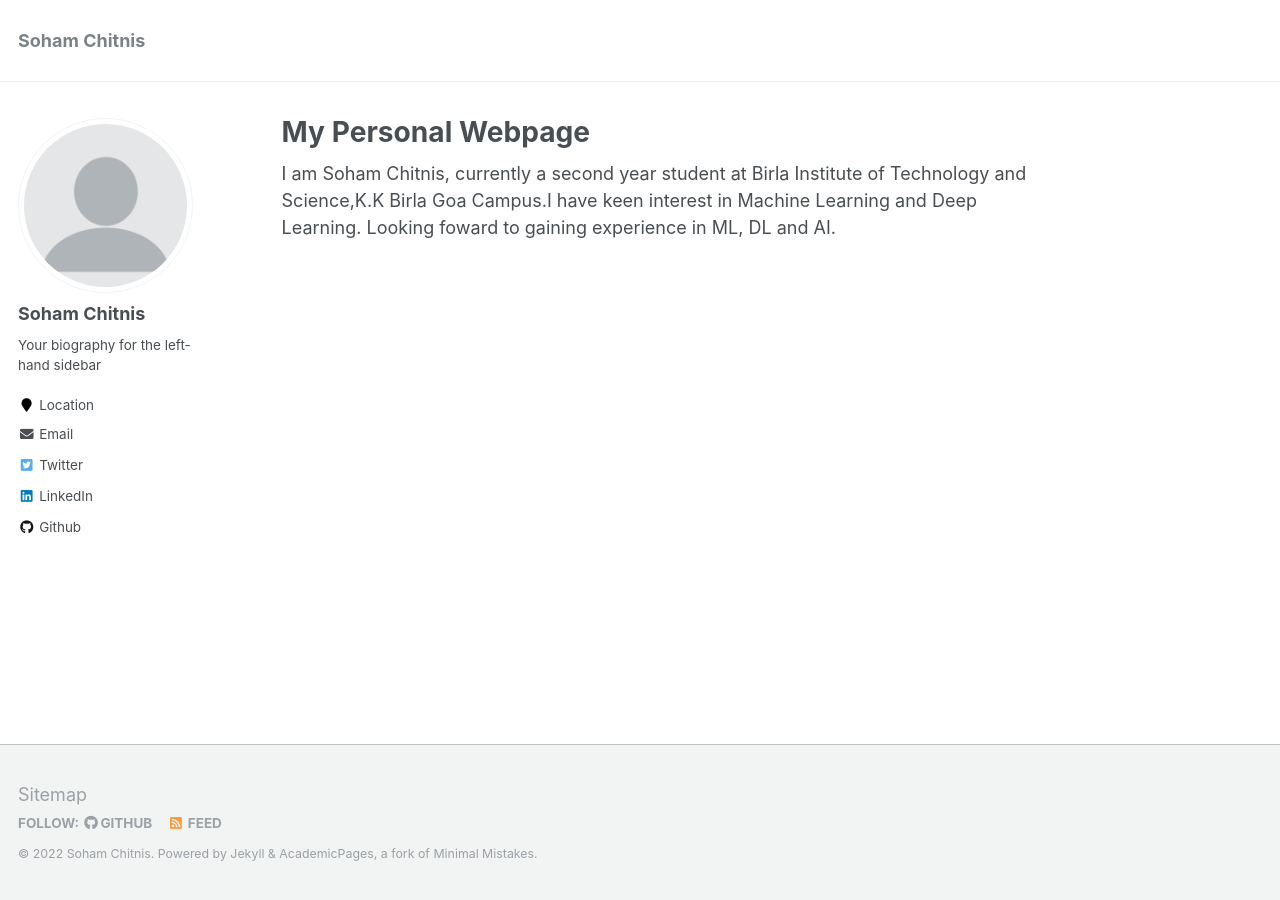
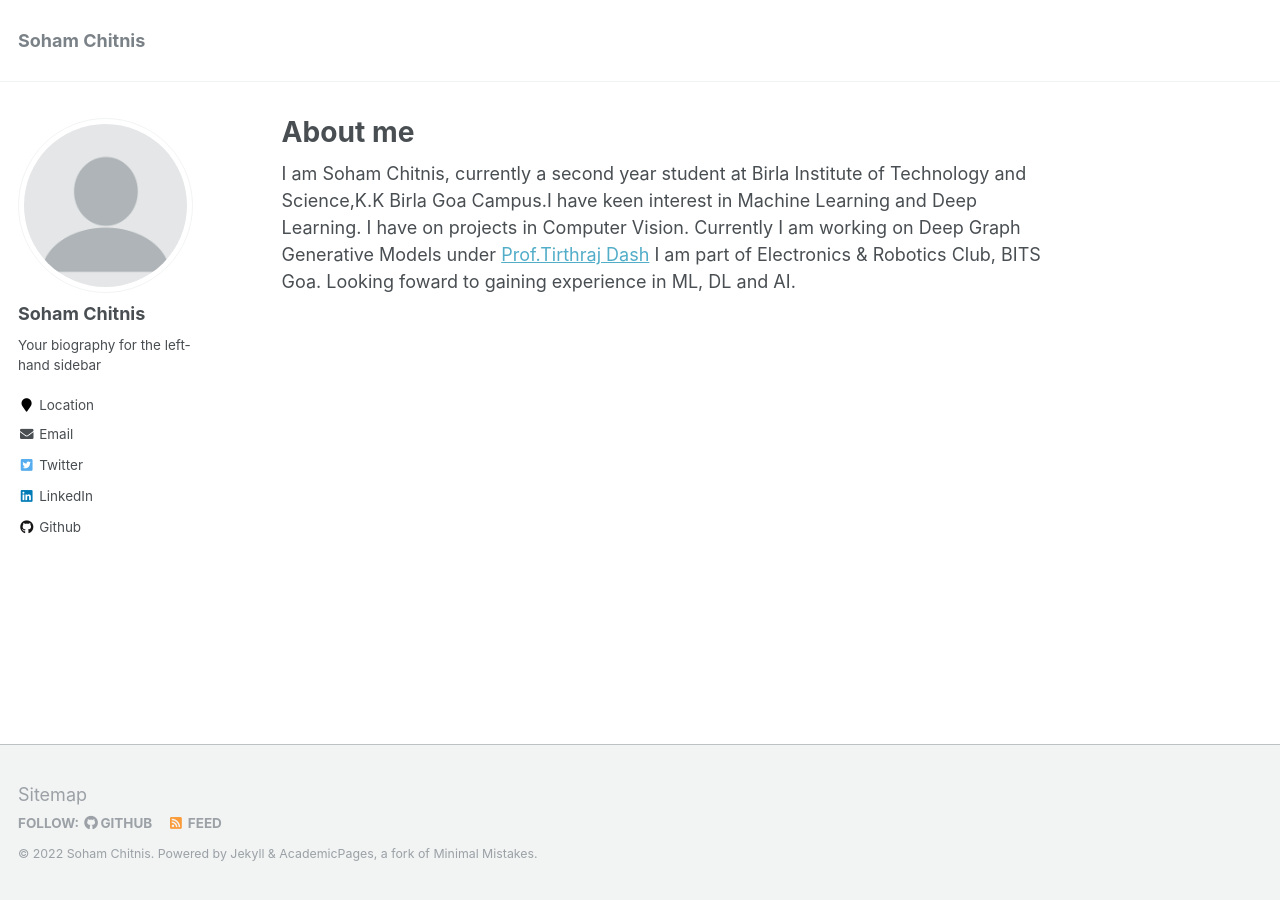
Before and after one commit to soham-chitnis10/soham-chitnis10_archived.github.io, a Jekyll site: the page built from _pages/about.md, in a window 1280 px wide. Built offline with Jekyll 4.4.1, drawn with Linux system fonts in a browser that asks for light colours.

Commit message:
Update about.md

```diff
--- a/_pages/about.md
+++ b/_pages/about.md
@@ -1,6 +1,6 @@
 ---
 permalink: /
-title: "My Personal Webpage"
+title: "About me"
 excerpt: "About me"
 author_profile: true
 redirect_from:
@@ -8,4 +8,4 @@ redirect_from:
   - /about.html
 ---
 
-I am Soham Chitnis, currently a second year student at Birla Institute of Technology and Science,K.K Birla Goa Campus.I have keen interest in Machine Learning and Deep Learning. Looking foward to gaining experience in ML, DL and AI.
+I am Soham Chitnis, currently a second year student at Birla Institute of Technology and Science,K.K Birla Goa Campus.I have keen interest in Machine Learning and Deep Learning. I have on projects in Computer Vision. Currently I am working on Deep Graph Generative Models under [Prof.Tirthraj Dash](https://tirtharajdash.github.io/) I am part of Electronics & Robotics Club, BITS Goa. Looking foward to gaining experience in ML, DL and AI.
```
